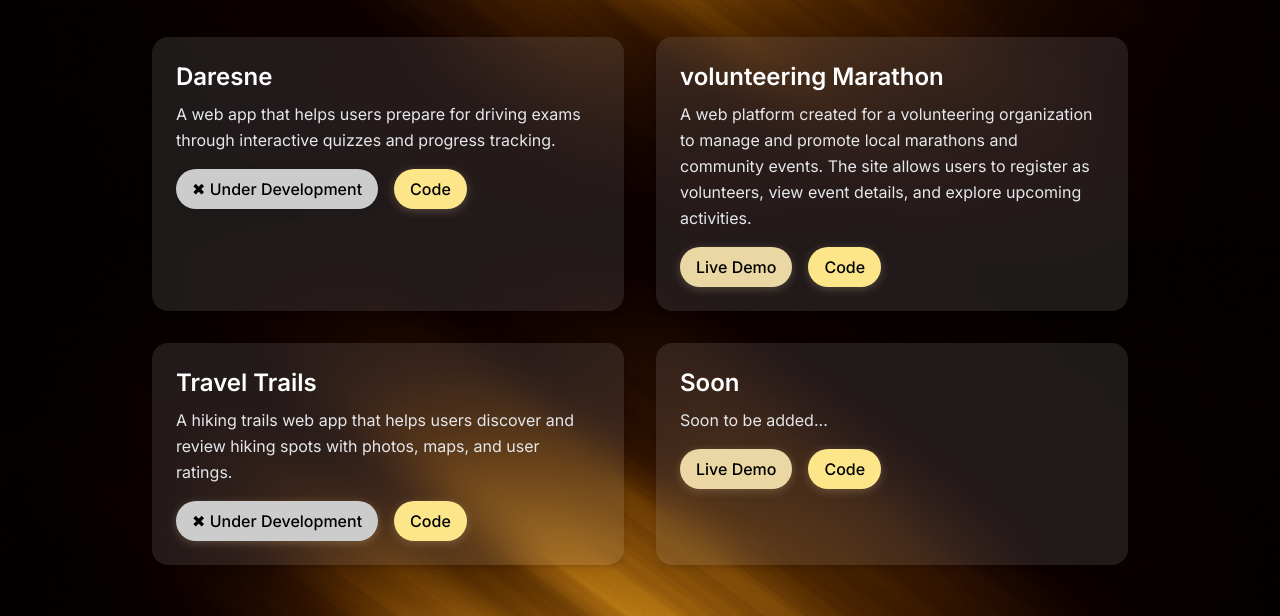
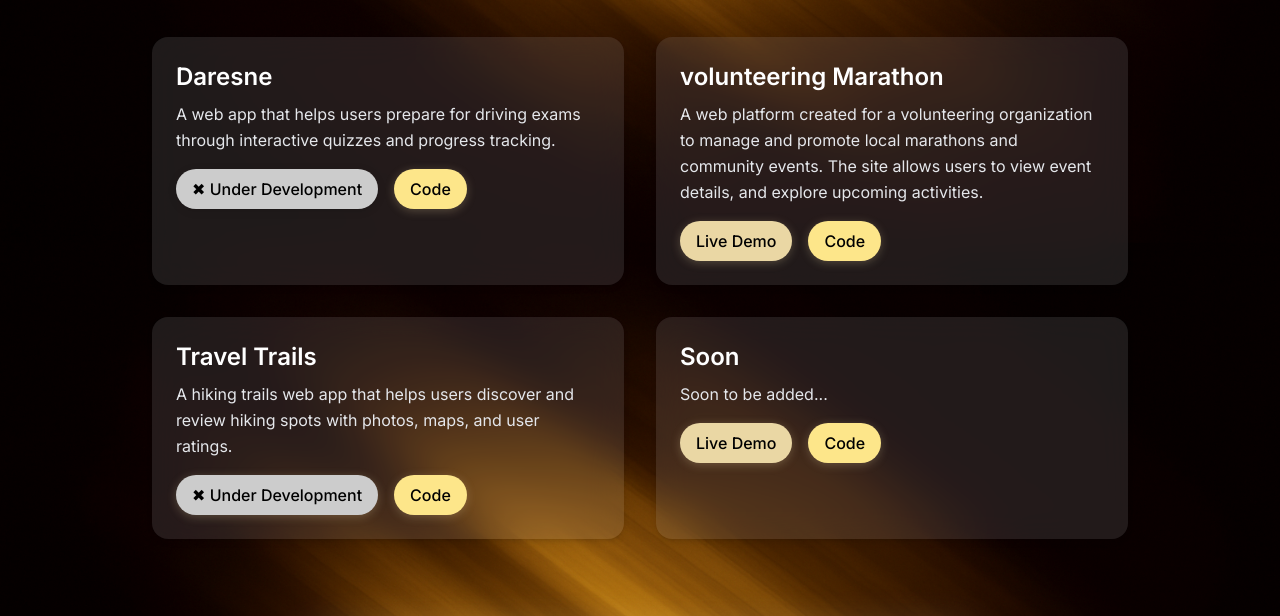
Before and after one commit to NourSaneh/Portfolio, a website: page index.html in a window 1280 px wide. Shown: the part 1464-2080 px from the top of the page. Drawn offline with nearby package versions, Linux system fonts and the light colour scheme.

Commit message:
Simplify description of volunteering Marathon project
Removed redundant phrase in project description.

```diff
--- a/index.html
+++ b/index.html
@@ -138,7 +138,7 @@
                 <h3 class="text-2xl font-semibold text-white mb-2">volunteering Marathon</h3>
                 <p class="text-gray-200 mb-4 leading-relaxed">
                     A web platform created for a volunteering organization to manage and promote local
-                    marathons and community events. The site allows users to register as volunteers, view event details,
+                    marathons and community events. The site allows users to view event details,
                     and explore upcoming activities. </p>
                 <div class="flex gap-4">
                     <a href="https://volunteeringmarathon.vercel.app/" target="_blank"
```
